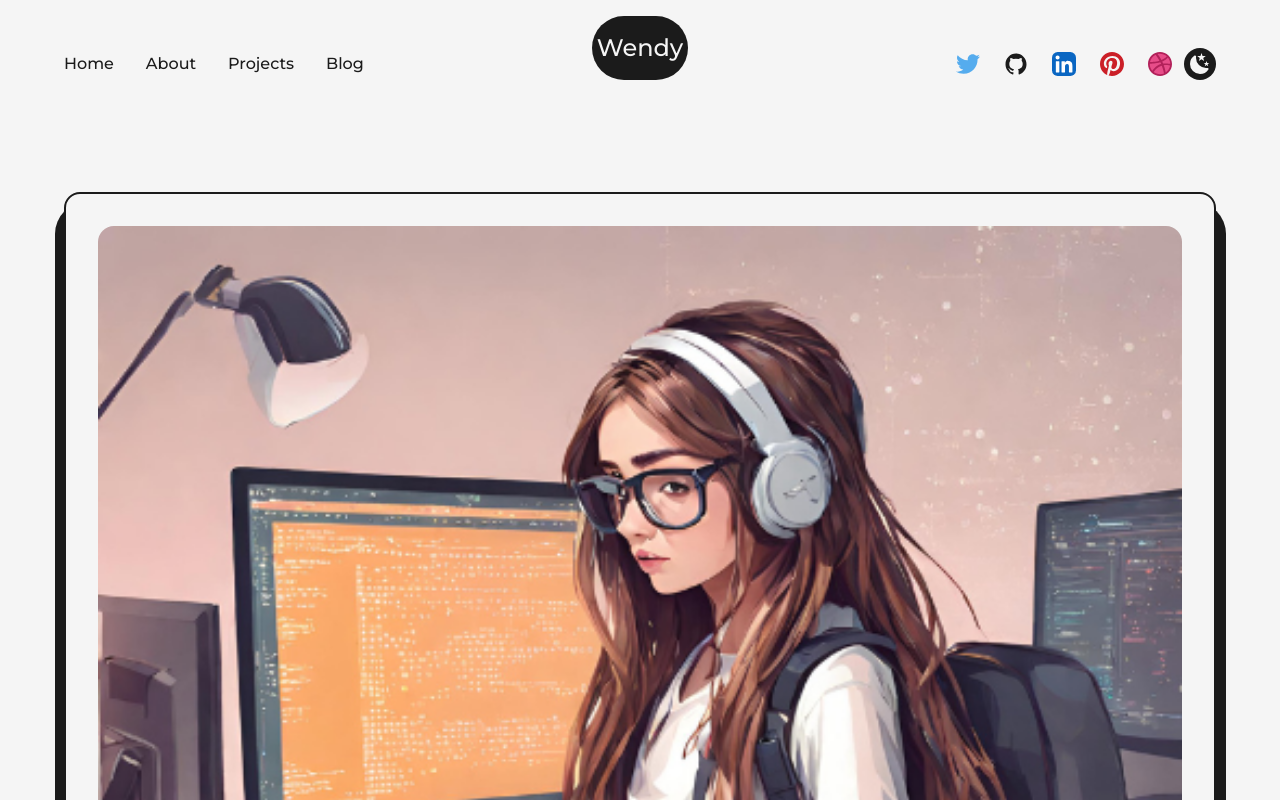
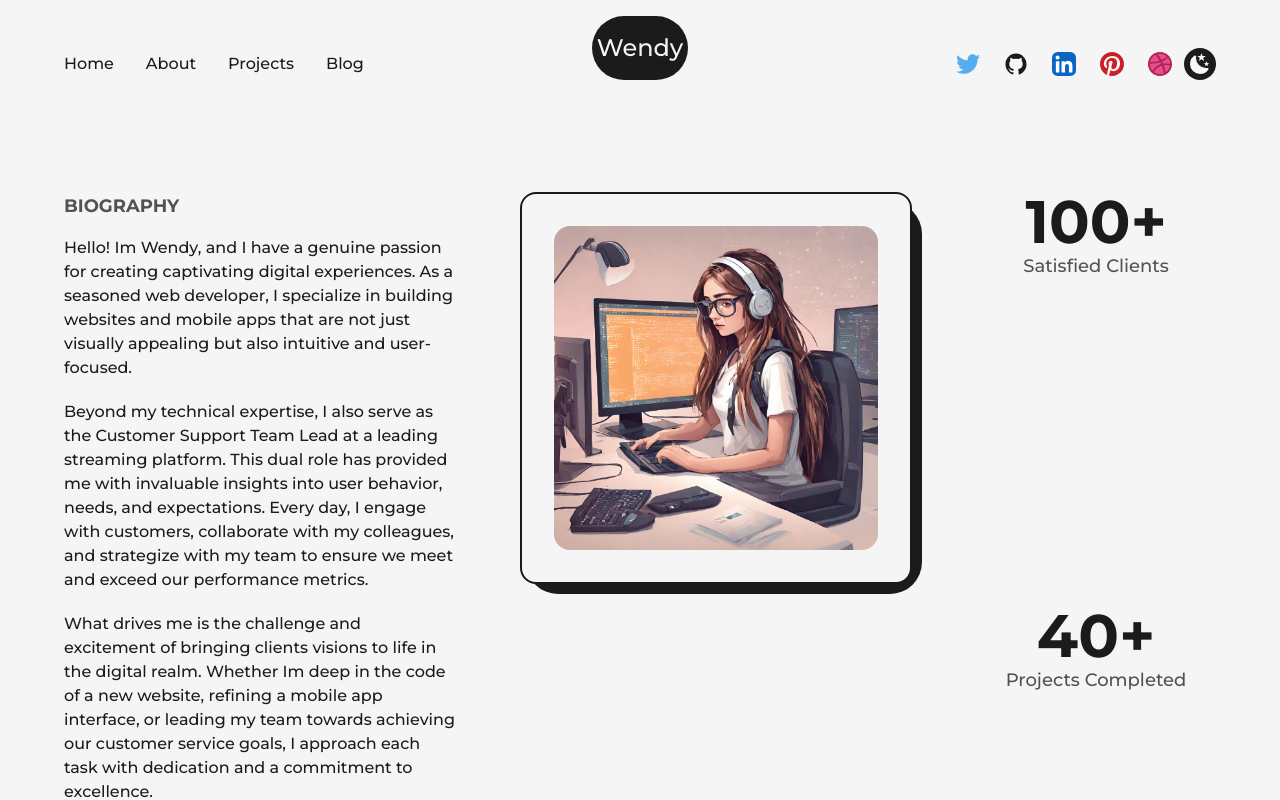
Before and after one commit to Lauracandoit/callmewendytest, a Next.js app: page /callmewendytest/about in a window 1280 px wide. Shown: the top 800 px of the page. Built offline with nearby package versions, Linux system fonts and the light colour scheme.

Commit message:
update screen 2pm 25

```diff
--- a/src/pages/about.js
+++ b/src/pages/about.js
@@ -43,8 +43,8 @@ const about = () => {
 
       <main className="flex w-full flex-col items-center justify-center">
         <Layout className="pt-16">
-          <div className="grid w-full grid-cols-8 gap-16 sm:gap-8  md:grid-cols-8">
-            <div className="col-span-3 flex flex-col items-start justify-start xl:col-span-4 md:order-2 md:!col-span-8 ">
+          <div className="grid w-full grid-cols-8 gap-16">
+            <div className=" col-span-8  flex flex-col items-start justify-start  order-2   py-10 laptop:py-0 laptop:col-span-3 laptop:order-1">
               <h2 className="mb-4 text-lg font-bold uppercase text-dark/75 dark:text-light/75">
                 Biography{" "}
               </h2>
@@ -93,7 +93,7 @@ const about = () => {
               </p>
             </div>
 
-            <div className="col-span-3 relative h-max rounded-2xl border-2 border-solid border-dark bg-light p-8 dark:bg-dark dark:border-light xl:col-span-4 md:order-1 md:!col-span-8  ">
+            <div className="col-span-8 order-1 relative h-max rounded-2xl border-2 border-solid border-dark bg-light p-8 dark:bg-dark dark:border-light laptop:order-2 laptop:col-span-3  ">
               <div className="absolute top-2 -right-3 -z-10 w-[102%] h-[101%] rounded-[2rem] bg-dark dark:bg-light " />
               <Image
                 src={codinggirl}
@@ -105,7 +105,7 @@ const about = () => {
               />
             </div>
 
-            <div className="col-span-2 flex flex-col items-end justify-between dark:text-light xl:!col-span-8 xl:flex-row xl:items-center md:order-3 sm:flex-row ">
+            <div className="laptop:col-span-2 flex flex-col items-end justify-between dark:text-light tablet:!col-span-8 mobile:!col-span-8 sm:!col-span-8  tablet:flex-row laptop:items-center order-3 sm:flex-row py-10 laptop:py-0">
               <div className="flex flex-col items-end justify-center text-dark dark:text-light xl:items-center ">
                 <span className="inline-block text-7xl font-bold md:text-6xl sm:!text-3xl xs:text-4xl ">
                   <AnimatedNumbers value={100} />+
```
